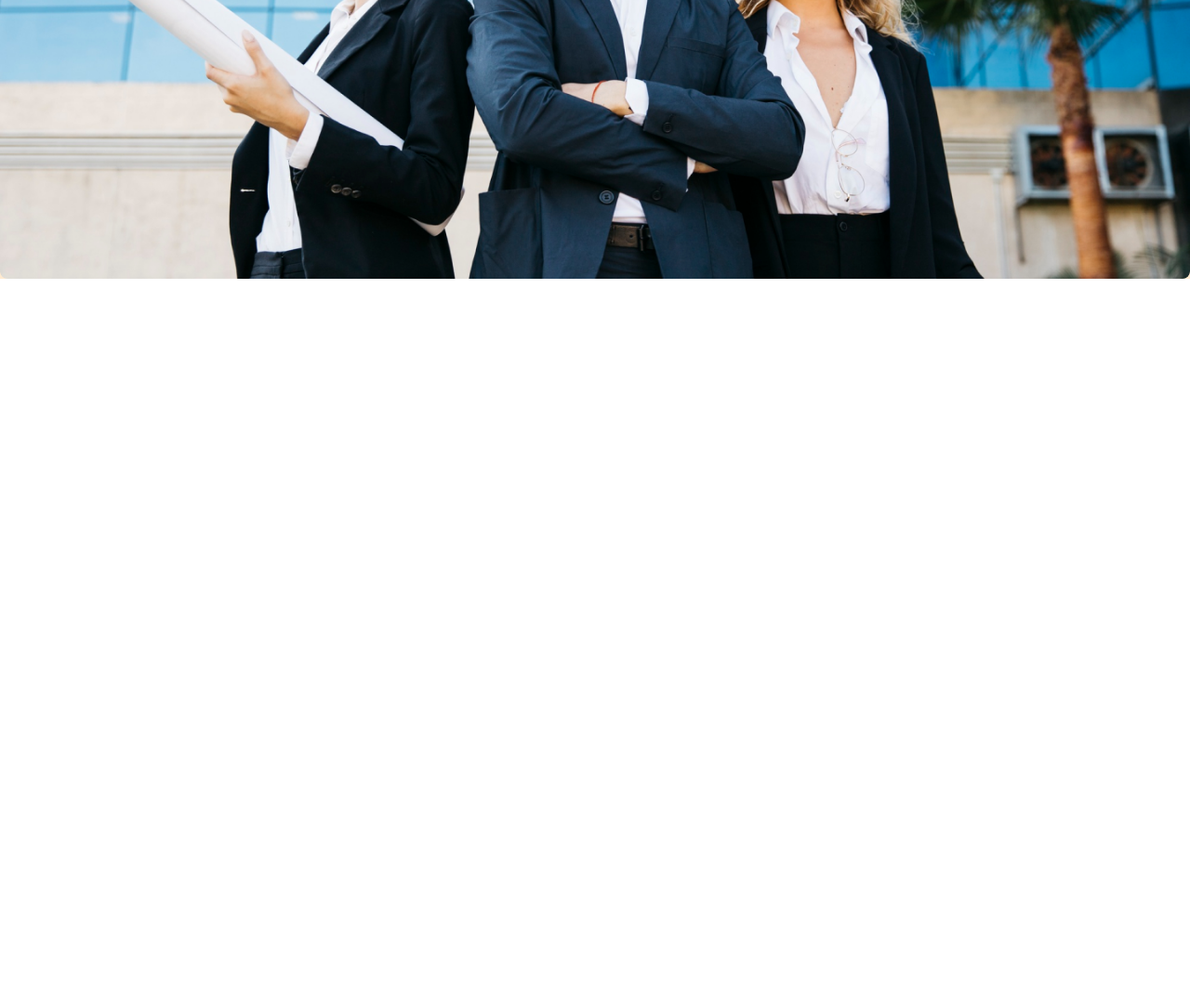
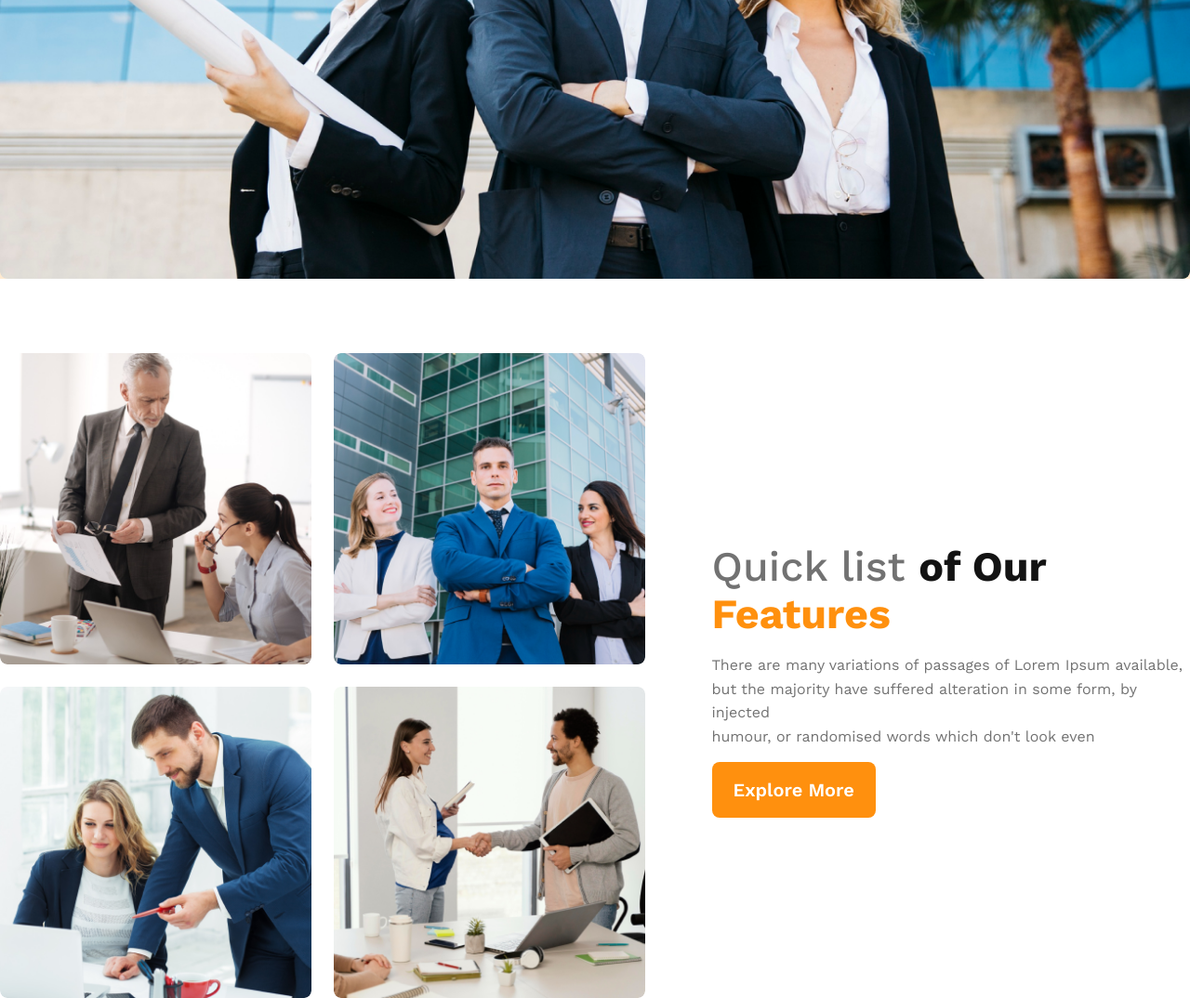
Before and after one commit to biplab-mistry/g3-architects, a plain HTML site: page index.html in a window 1280 px wide. Shown: the part 854-1928 px from the top of the page at 93% size. Before the commit the page ends 1154 px from the top, so only its background shows below. Drawn offline with nearby package versions, Linux system fonts and the light colour scheme.

Commit message:
feature part responsive

```diff
--- a/css/media.css
+++ b/css/media.css
@@ -8,7 +8,15 @@
         font-size: 15px;
         padding: 15px 20px;
     }
+    /* feature section */
+    .common_title {
+        font-size: 1.8rem;
+    }
+    .feature-header{
+        font-size: 30px;
+    }
 }
+
 
 /* for small device */
 @media (min-width:576px) and (max-width:767.98px) {
@@ -27,6 +35,18 @@
         font-size: 15px;
         padding: 15px 20px;
     }
+    /* feature section */
+    #feature {
+        flex-direction: column;
+    }
+    .feature-img {
+        display: grid;
+        grid-template-columns: repeat(2,1fr);
+        gap: 24px;
+        margin-right:0;
+        margin-bottom: 20px;
+    }
+
 
 }
 
@@ -56,4 +76,15 @@
         font-size: 15px;
         padding: 12px 12px;
     }
+      /* feature section */
+      #feature {
+        flex-direction: column;
+    }
+    .feature-img {
+        display: grid;
+        grid-template-columns: repeat(1,1fr);
+        gap: 24px;
+        margin-right:0;
+        margin-bottom: 20px;
+    }
 }
--- a/css/style.css
+++ b/css/style.css
@@ -135,3 +135,35 @@ nav ul li:last-child{
     border-radius: 8px;
     margin-top: 4rem;
 }
+/* feature section start */
+#feature{
+    display: flex;
+    align-items: center;
+    margin-top: 5rem;
+}
+.feature-img{
+  display: grid;
+  grid-template-columns: repeat(2,1fr);
+  gap: 24px;
+  margin-right: 4.5rem;
+}
+.feature-img img{
+    width: 100%;
+    border-radius: 8px;
+}
+.feature-content p{
+    margin-top: 24px;
+    margin-bottom: 32px;
+}
+
+.feature{
+    color: #FF900E;
+    margin-top: 15px;
+    display: inline-block;
+}
+.feature-header{
+    font-family: "Work Sans", serif;
+    font-size: 45px;
+    font-weight: 500;
+    color: #727272;
+}
--- a/index.html
+++ b/index.html
@@ -11,10 +11,10 @@
     <link rel="preconnect" href="https://fonts.gstatic.com" crossorigin>
 </head>
 
-<body >
+<body>
     <header class="container">
         <!-- navbar part start -->
-        <nav >
+        <nav>
             <h3 class="common_title"><a href="#">G3 Architects</a></h3>
             <ul>
                 <li><a href="#">Home</a></li>
@@ -24,20 +24,36 @@
             </ul>
         </nav>
         <!-- Banner part start -->
-         <div class="banner banner_bg">
+        <div class="banner banner_bg">
             <div class="banner-wrapper">
                 <div class="banner-content">
                     <h1>Brand New <br> Group of Architects</h1>
-                    <p class="common_para ">There are many variations of passages of Lorem Ipsum available, but the majority have suffered alteration in some form, by injected humour, or randomised words which don't look even</p>
-                   <a href="#" class="btn">Explore More</a>
+                    <p class="common_para ">There are many variations of passages of Lorem Ipsum available, but the
+                        majority have suffered alteration in some form, by injected humour, or randomised words which
+                        don't look even</p>
+                    <a href="#" class="btn">Explore More</a>
                 </div>
                 <div class="banner-image">
                     <img src="images/banner.png" alt="Banner-image">
                 </div>
             </div>
-         </div>
+        </div>
     </header>
     <main class="container">
+        <section id="feature">
+            <div class="feature-img">
+                <img src="images/team1.png" alt="">
+                <img src="images/team2.png" alt="">
+                <img src="images/team3.png" alt="">
+                <img src="images/team4.png" alt="">
+            </div>
+            <div class="feature-content">
+                <h3 class="feature-header"><span class="Quick_list">Quick list</span> <span class="common_title">of Our</span> <br> <span class="feature common_title">Features</span></h3>
+                <p class="common_para">There are many variations of passages of Lorem Ipsum available, <br> but the majority have suffered
+                    alteration in some form, by injected <br> humour, or randomised words which don't look even</p>
+                    <a href="#" class="btn">Explore More</a>
+            </div>
+        </section>
 
     </main>
     <footer>
```
